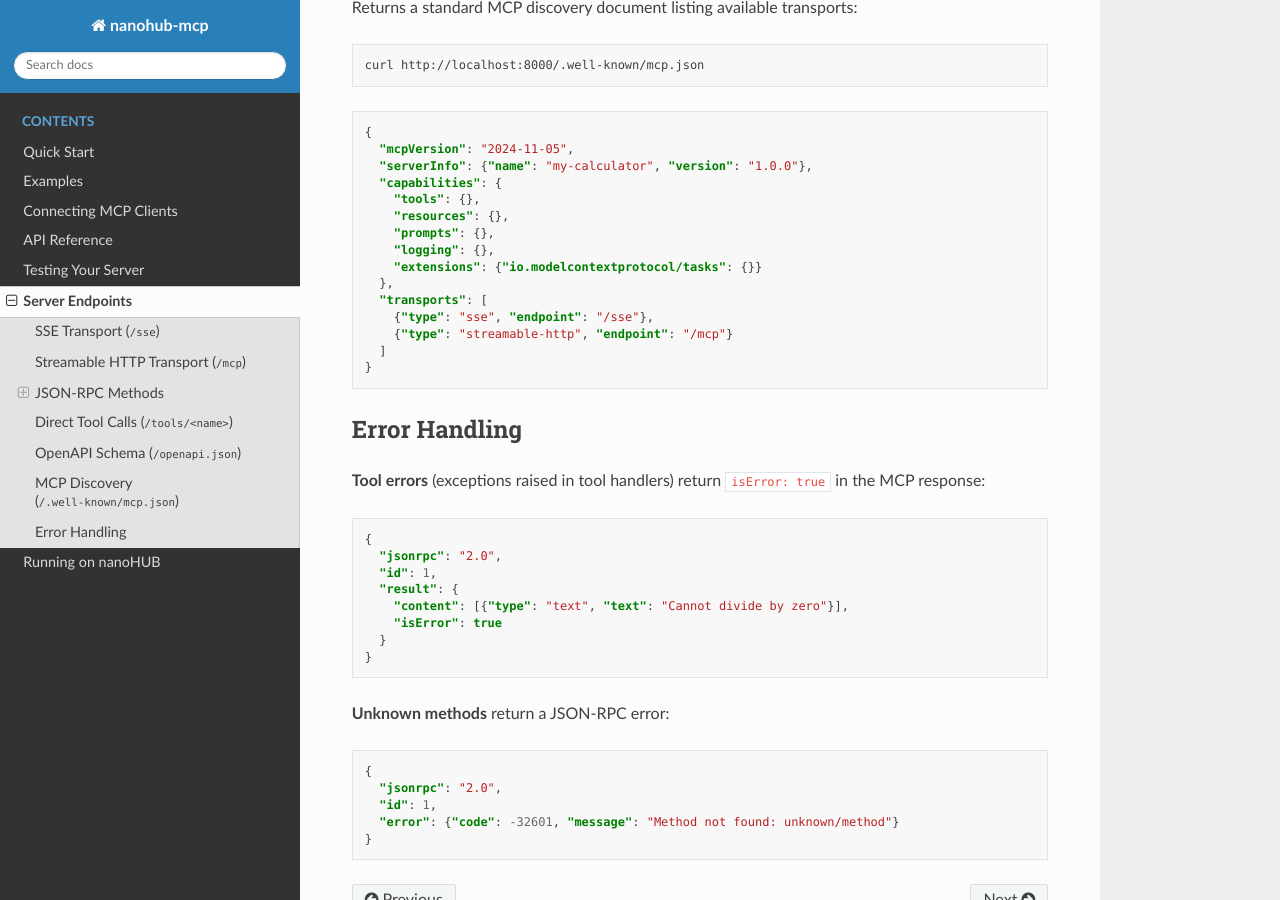
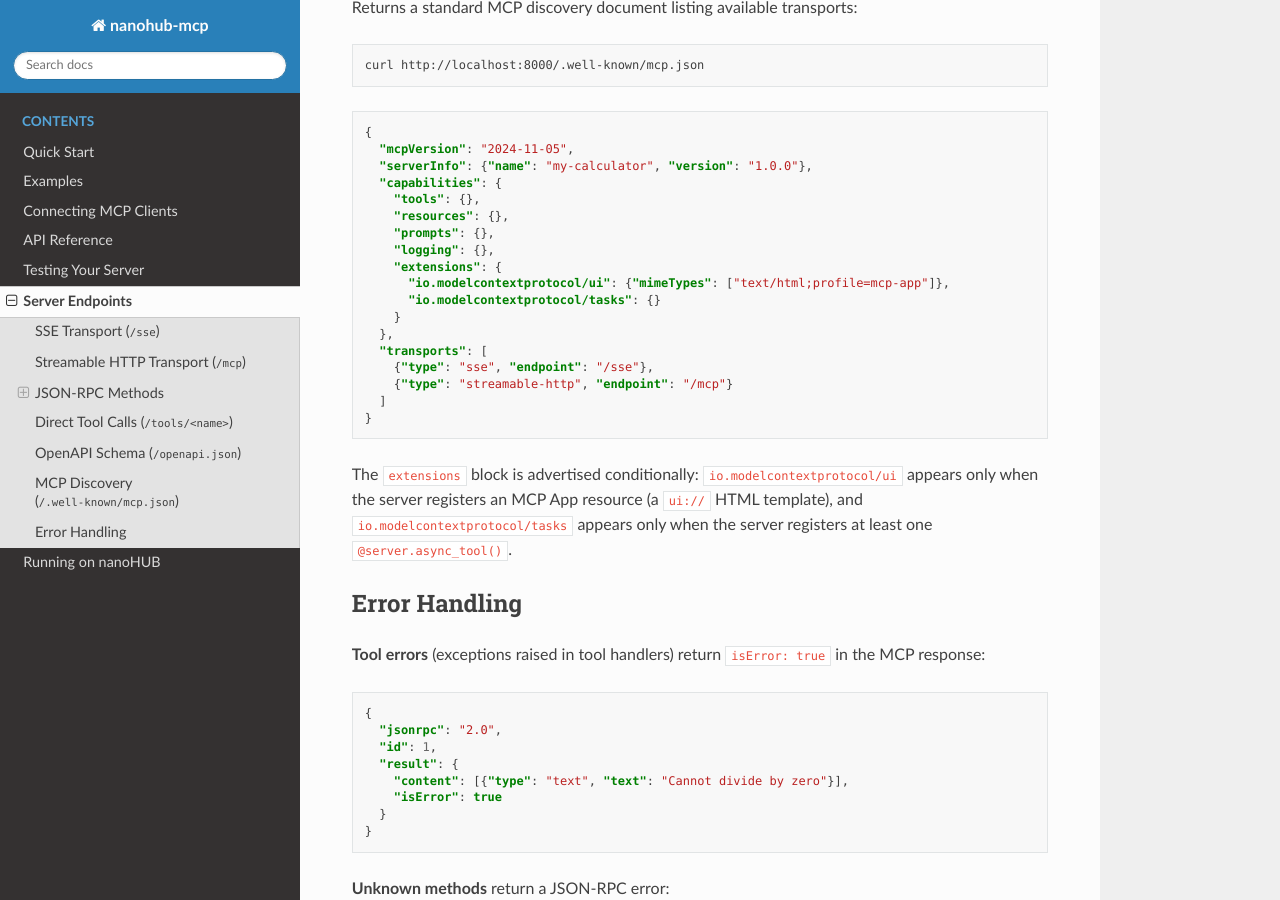
Before and after one commit to denphi/nanohub-mcp, a Sphinx documentation site: the page built from docs/endpoints.rst, in a window 1280 px wide and 900 px high, scrolled down 3381 px. Built offline with Sphinx 7.4.7 and the Read the Docs theme 3.1.0, drawn with Linux system fonts in a browser that asks for light colours.

Commit message:
Added version 0.3.0

```diff
--- a/docs/endpoints.rst
+++ b/docs/endpoints.rst
@@ -209,13 +209,21 @@ Returns a standard MCP discovery document listing available transports:
        "resources": {},
        "prompts": {},
        "logging": {},
-       "extensions": {"io.modelcontextprotocol/tasks": {}}
+       "extensions": {
+         "io.modelcontextprotocol/ui": {"mimeTypes": ["text/html;profile=mcp-app"]},
+         "io.modelcontextprotocol/tasks": {}
+       }
      },
      "transports": [
        {"type": "sse", "endpoint": "/sse"},
        {"type": "streamable-http", "endpoint": "/mcp"}
      ]
    }
+
+The ``extensions`` block is advertised conditionally: ``io.modelcontextprotocol/ui``
+appears only when the server registers an MCP App resource (a ``ui://`` HTML
+template), and ``io.modelcontextprotocol/tasks`` appears only when the server
+registers at least one ``@server.async_tool()``.
 
 
 Error Handling
```
